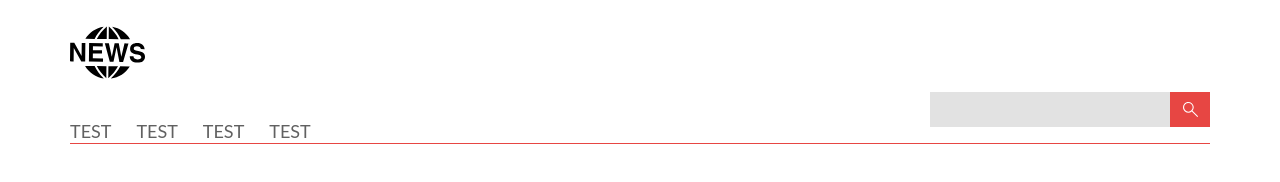
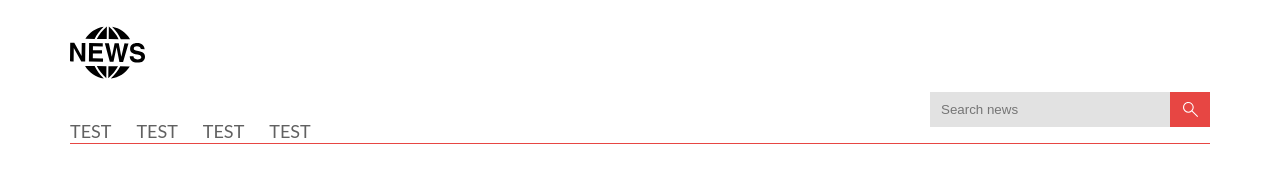
Before and after one commit to Sasha-Zayets/news-app, a React app: page / in a window 1280 px wide. Shown: the top 182 px of the page. Built offline with nearby package versions, Linux system fonts and the light colour scheme.

Commit message:
init store

```diff
--- a/package.json
+++ b/package.json
@@ -14,6 +14,7 @@
     "@types/react-dom": "^16.9.8",
     "@typescript-eslint/eslint-plugin": "^2.10.0",
     "@typescript-eslint/parser": "^2.10.0",
+    "axios": "^0.19.2",
     "babel-eslint": "10.1.0",
     "babel-jest": "^24.9.0",
     "babel-loader": "8.1.0",
@@ -56,6 +57,7 @@
     "react-router-dom": "^5.2.0",
     "react-thunk": "^1.0.0",
     "redux": "^4.0.5",
+    "redux-thunk": "^2.3.0",
     "reset-css": "^5.0.1",
     "resolve": "1.15.0",
     "resolve-url-loader": "3.1.1",
@@ -94,6 +96,7 @@
     ]
   },
   "devDependencies": {
+    "@types/react-redux": "^7.1.9",
     "@types/react-router-dom": "^5.1.5",
     "@types/styled-components": "^5.1.1",
     "@typescript-eslint/eslint-plugin": "^2.34.0",
--- a/src/components/Header/Header.tsx
+++ b/src/components/Header/Header.tsx
@@ -25,7 +25,7 @@ const Header = () => (
           <Link to="/">Test</Link>
         </Navigation>
         <Search>
-          <SearchInput />
+          <SearchInput placeholder="Search news" />
           <SearchButton>
             <SearchIcon name="search" />
           </SearchButton>
--- a/src/index.tsx
+++ b/src/index.tsx
@@ -1,10 +1,14 @@
 import React from 'react';
 import ReactDOM from 'react-dom';
 import App from './App';
+import { Provider } from 'react-redux';
+import { store } from './store';
 
 ReactDOM.render(
   <React.Fragment>
-    <App />
+    <Provider store={store}>
+      <App />
+    </Provider>
   </React.Fragment>,
   document.getElementById('root')
 );
--- /dev/null
+++ b/src/store/index.ts
@@ -0,0 +1,5 @@
+import { createStore, applyMiddleware } from 'redux';
+import thunk from 'redux-thunk';
+import { rootReducer } from './reducers/index';
+
+export const store = createStore(rootReducer, applyMiddleware(thunk));
--- /dev/null
+++ b/src/store/reducers/index.ts
@@ -0,0 +1,3 @@
+import { combineReducers } from 'redux';
+
+export const rootReducer = combineReducers({});
```
Also changed, not shown: 1 other file (tests, documents, lock files or other folders).
